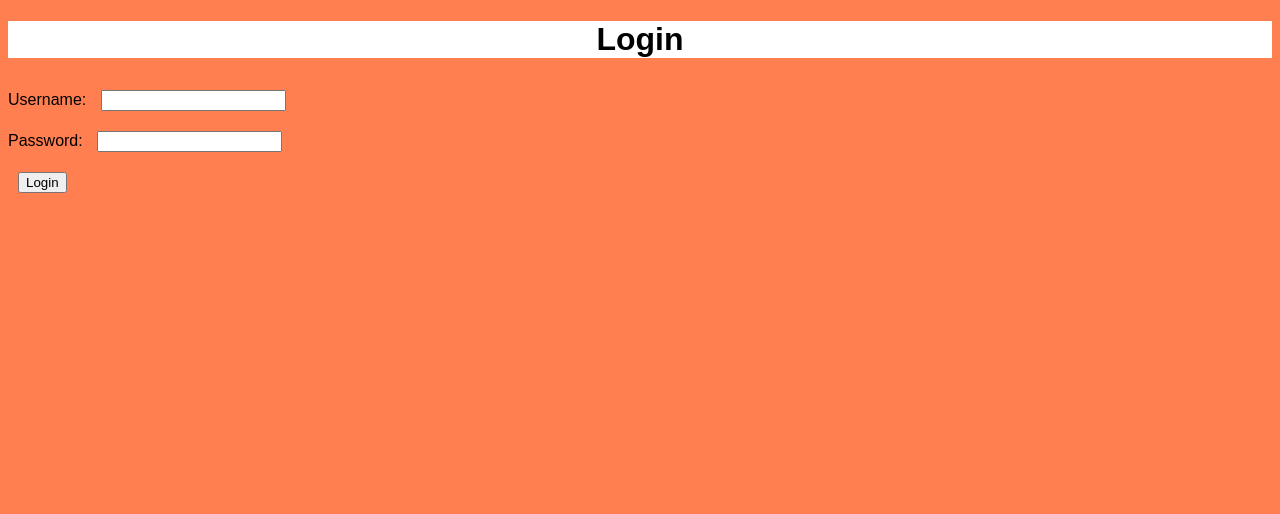
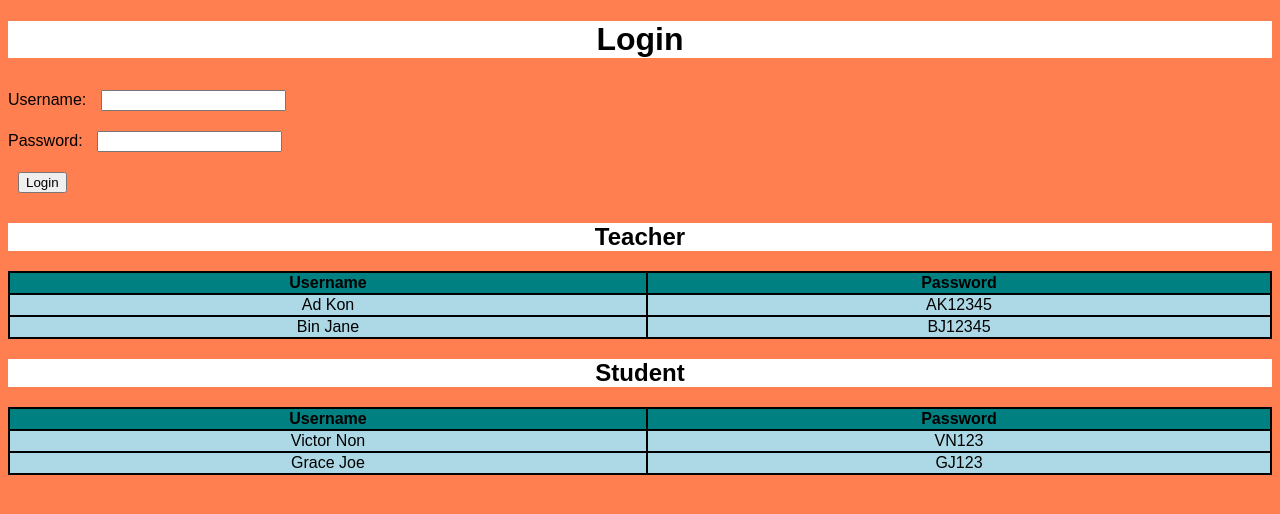
Before and after one commit to damisUser/comutingwa22, a Flask app: page / in a window 1280 px wide. Shown: the top 514 px of the page. Run offline with Flask 3, Linux system fonts and the light colour scheme.

Commit message:
index.html

```diff
--- a/templates/index.html
+++ b/templates/index.html
@@ -16,6 +16,36 @@
       <br>
       <input type="submit" name="login" value="Login">
     </form>
-    <h3>{{ errormsg }}</h3>
+    <h2>Teacher</h2>
+    <table>
+      <tr>
+        <th>Username</th>
+        <th>Password</th>
+      </tr>
+      <tr>
+        <td>Ad Kon</td>
+        <td>AK12345</td>
+      </tr>
+      <tr>
+        <td>Bin Jane</td>
+        <td>BJ12345</td>
+      </tr>
+    </table>
+
+    <h2>Student</h2>
+    <table>
+      <tr>
+        <th>Username</th>
+        <th>Password</th>
+      </tr>
+      <tr>
+        <td>Victor Non</td>
+        <td>VN123</td>
+      </tr>
+      <tr>
+        <td>Grace Joe</td>
+        <td>GJ123</td>
+      </tr>
+    </table>
   </body>
 </html>
```
